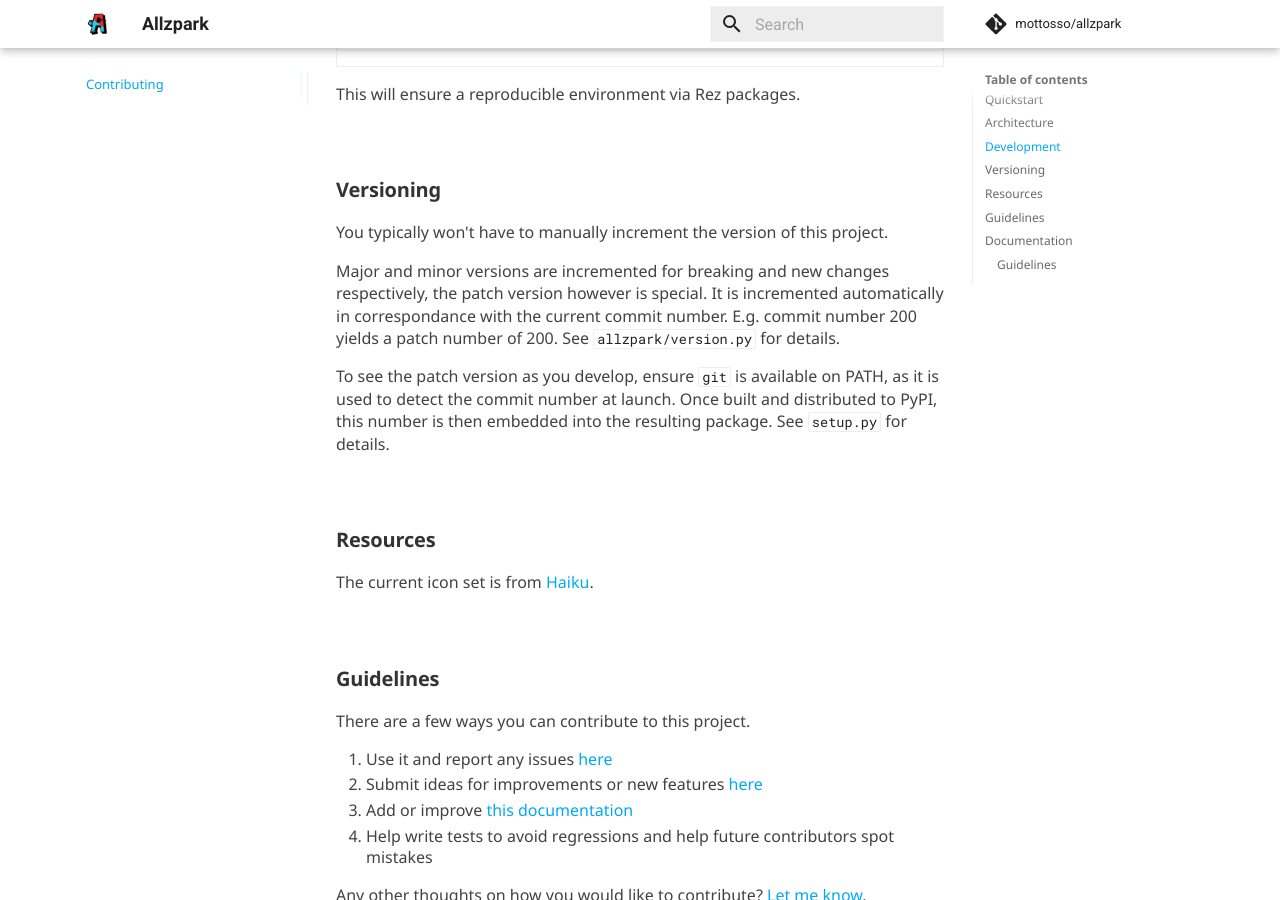
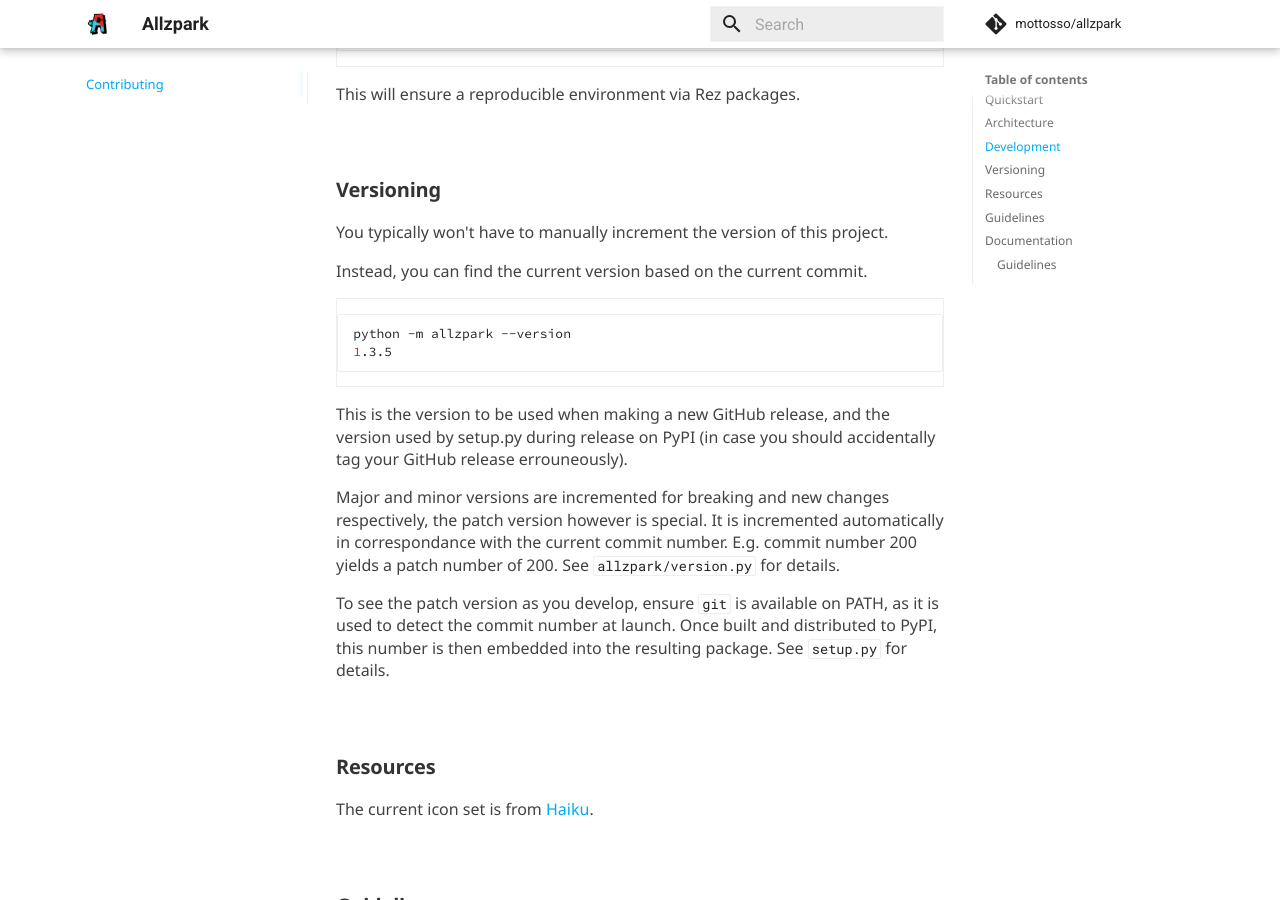
Before and after one commit to mottosso/allzpark, an MkDocs documentation site: the page built from docs/pages/contributing.md, in a window 1280 px wide and 900 px high, scrolled down 1529 px. Built offline with MkDocs 1.6.1 and Material for MkDocs 9.7.7, drawn with Linux system fonts in a browser that asks for light colours; comment, search, counter and statistics services are not loaded.

Commit message:
Update contributing.md

````diff
--- a/docs/pages/contributing.md
+++ b/docs/pages/contributing.md
@@ -61,6 +61,15 @@ This will ensure a reproducible environment via Rez packages.
 ### Versioning
 
 You typically won't have to manually increment the version of this project.
+
+Instead, you can find the current version based on the current commit.
+
+```bash
+python -m allzpark --version
+1.3.5
+```
+
+This is the version to be used when making a new GitHub release, and the version used by setup.py during release on PyPI (in case you should accidentally tag your GitHub release errouneously).
 
 Major and minor versions are incremented for breaking and new changes respectively, the patch version however is special. It is incremented automatically in correspondance with the current commit number. E.g. commit number 200 yields a patch number of 200. See `allzpark/version.py` for details.
 
````
